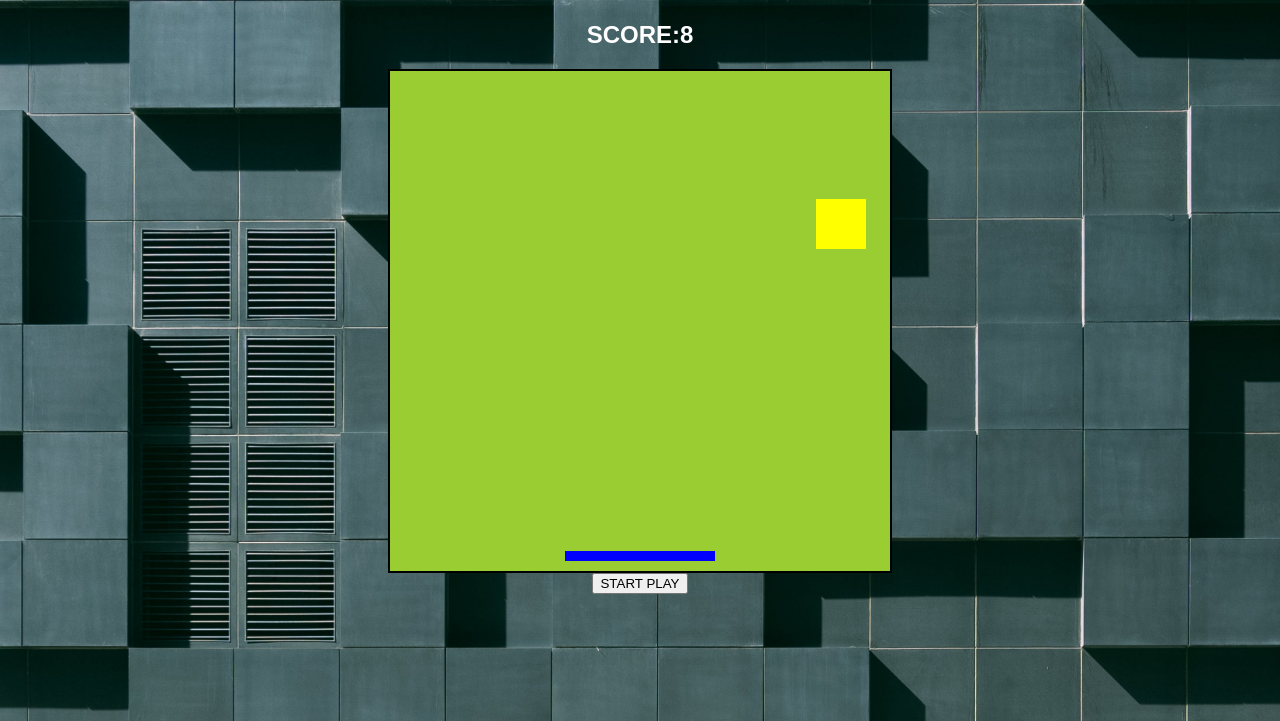
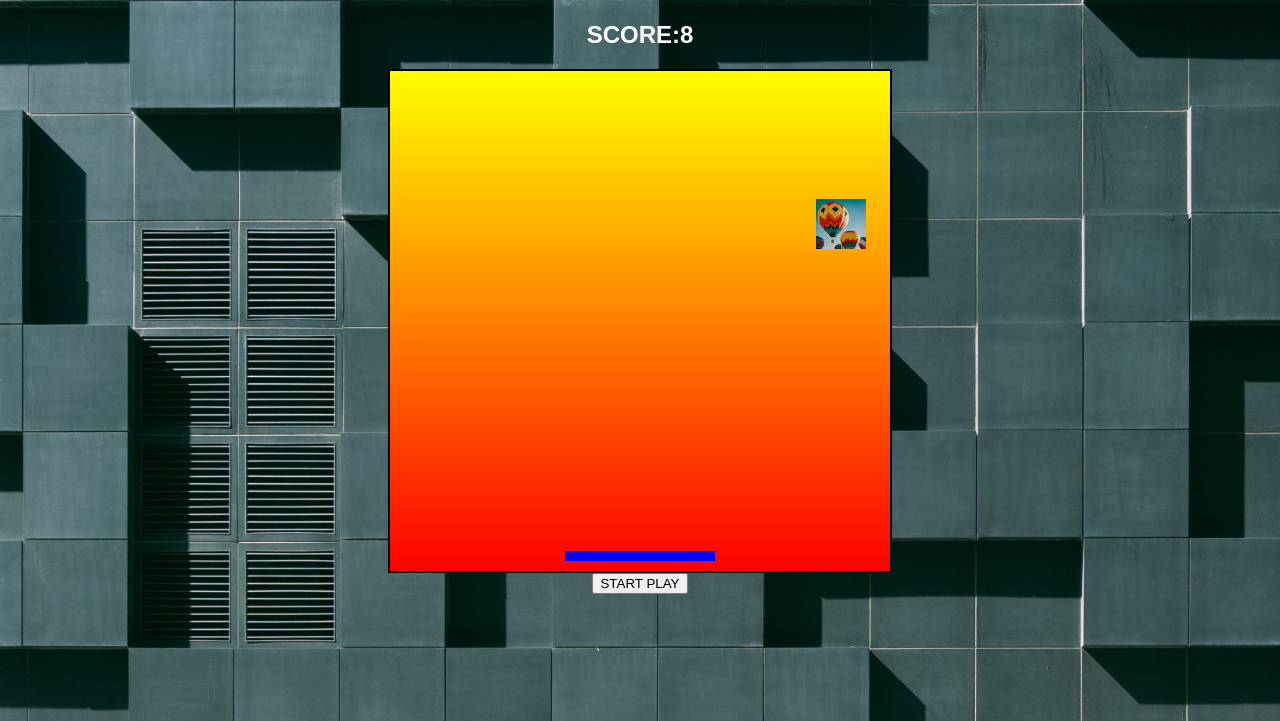
Before and after one commit to razraz1/game_falling_cubes, a plain HTML site: page pages/cubeGame.html in a window 1280 px wide. Both pictures are taken after a click on the button "START PLAY". Shown: the part 79-800 px from the top of the page. Drawn offline with Linux system fonts and the light colour scheme.

Commit message:
I add pictures to the cube, background

```diff
--- a/falling_cube_JS/game.js
+++ b/falling_cube_JS/game.js
@@ -13,7 +13,12 @@ let barPosition2= 175;
 let cubePosition2 = 175;
 let speed = 5;
 
-let colors = ["red","yellow","green","orange","rebeccapurple"]
+let images = ["/falling_cube_images/fire.jpg",
+            "/falling_cube_images/balun.jpg",
+            "/falling_cube_images/bike.jpg",
+            "/falling_cube_images/car.jpg",
+            "/falling_cube_images/night.jpg"
+        ];
 
 
 
@@ -58,8 +63,10 @@ function frame() {
         }
 
         //random colors
-        let randColors = Math.floor(Math.random() * colors.length);
-        cube.style.background = colors[randColors]
+        let randImages = Math.floor(Math.random() * images.length);
+        let imgElement = cube.querySelector("img");
+        imgElement.src = images[randImages];
+        // cube.style.backgroundImage = `url('${colors[randColors]}')`
 
         //rand position
         let randPosition = Math.floor(Math.random() * 450)
--- a/falling_cube_css/game.css
+++ b/falling_cube_css/game.css
@@ -25,16 +25,20 @@ h1 {
     /* align-items: center; */
     /* justify-content: center; */
     position: relative;
-    background: yellowgreen;
+    background: linear-gradient(yellow,red);
     width: 500px;
     height: 500px;
     border: 2px solid black;
 }
 
+img{
+    width: 100%;
+    height: 100%;
+}
+
 .cube {
     width: 50px;
     height: 50px;
-    background: rebeccapurple;
     position: absolute;
     left:175px ;
 }
--- a/pages/cubeGame.html
+++ b/pages/cubeGame.html
@@ -10,8 +10,7 @@
     <h1>CUBE GAME</h1>
     <h2>SCORE:<span id="score"></span></h2>
     <div class="container">
-
-        <div class="cube"></div>
+        <div class="cube"><img src="/falling_cube_images/fire.jpg" alt=""></div>
         <div class="bar"></div>
 
     </div>
```
Also changed, not shown: falling_cube_images/background_for_cube_game.jpg (added), falling_cube_images/balun.jpg (added), falling_cube_images/car.jpg (added), falling_cube_images/fire.jpg (added), falling_cube_images/night.jpg (added), 1 other file.
